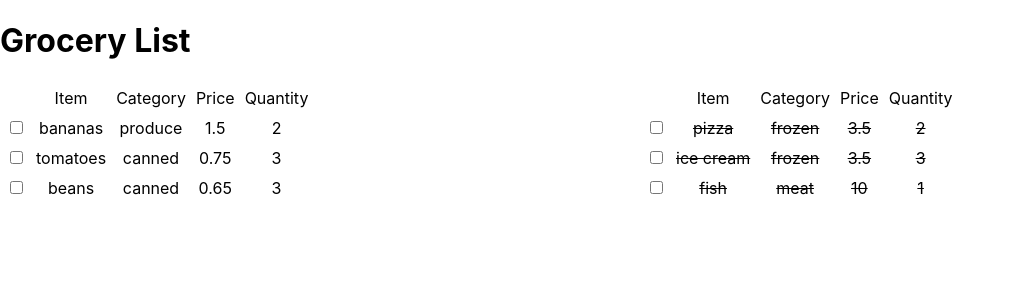
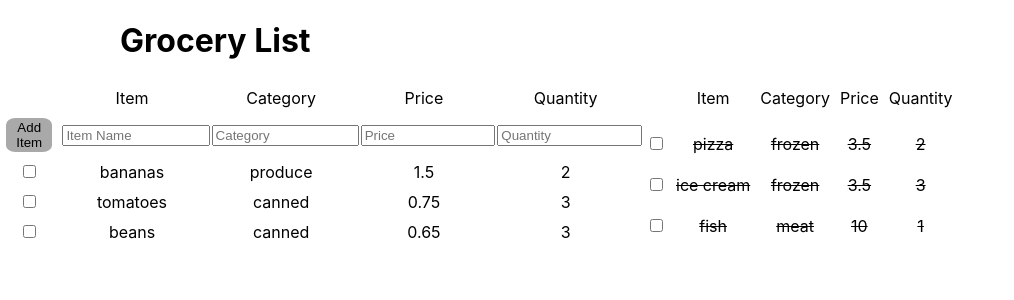
Before and after one commit to jgreenwood06/groceryList, a React (Create React App) app: page / in a window 1280 px wide. Shown: the top 300 px of the page, without its empty margins (0-1014 px from the left). Built offline with nearby package versions, Linux system fonts and the light colour scheme.

Commit message:
added fields for user inputs and button to add inputs as list item

```diff
--- a/src/App.js
+++ b/src/App.js
@@ -48,7 +48,14 @@ class App extends Component {
         quantity: 1,
         isPending: false
       }
-    ]
+    ],
+    userFields: {
+      name: 'default',
+      category: 'default',
+      price: 0.0,
+      quantity: 0,
+      isPending: true
+    }
   }
 /*
   moveToPending = (index) =>{
@@ -74,9 +81,11 @@ class App extends Component {
   constructor(props){
     super(props);
     this.updateIsPending = this.updateIsPending.bind(this);
-
-
-
+    this.addItem = this.addItem.bind(this)
+    this.updateUserNameField = this.updateUserNameField.bind(this)
+    this.updateUserCategoryField = this.updateUserCategoryField.bind(this)
+    this.updateUserPriceField = this.updateUserPriceField.bind(this)
+    this.updateUserQuantityField = this.updateUserQuantityField.bind(this)
   }
 
   updateIsPending(index) {
@@ -92,25 +101,95 @@ class App extends Component {
 
   }
 
+  addItem(){
+    this.setState({
+      pendingArray: this.state.pendingArray.concat(this.state.userFields)
+    })
+  }
 
+  updateUserNameField(value){
+    this.setState({
+      userFields: {
+        name: value,
+        category: this.state.userFields.category,
+        price: this.state.userFields.price,
+        quantity: this.state.userFields.quantity,
+        isPending: true
+      }
+    })
+  }
+
+  updateUserCategoryField(value){
+    this.setState({
+      userFields: {
+        name: this.state.userFields.name,
+        category: value,
+        price: this.state.userFields.price,
+        quantity: this.state.userFields.quantity,
+        isPending: true
+      }
+    })
+  }
+
+  updateUserPriceField(value){
+    this.setState({
+      userFields: {
+        name: this.state.userFields.name,
+        category: this.state.userFields.category,
+        price: value,
+        quantity: this.state.userFields.quantity,
+        isPending: true
+      }
+    })
+  }
+
+  updateUserQuantityField(value){
+    this.setState({
+      userFields: {
+        name: this.state.userFields.name,
+        category: this.state.userFields.category,
+        price: this.state.userFields.price,
+        quantity: value,
+        isPending: true
+      }
+    })
+  }
 
   render() {
     console.log(this.state.listitems)
     return (
       <div className="App">
-        <h1>Grocery List</h1>
+        <h1 style ={{padding: '0px 120px'}}>Grocery List</h1>
 
         <div class="flexbox-container">
           <div class="pendingColumn">
           <table class="pendingTable" cellpadding="4px">
             <thead>
               <tr>
-                <td>    </td>
+                <td>                     </td>
                 <td>Item</td>
                 <td>Category</td>
                 <td>Price</td>
                 <td>Quantity</td>
+                </tr>
+              <tr>
+                <td class="checkBoxColumn">
+                  <button style={buttonStyle} onClick={this.addItem} > Add Item </button>
+                </td>
+                <td>
+                  <input type= "text" onChange={event => this.updateUserNameField(event.target.value)} placeholder= "Item Name" style ={{width: '100%'}}/>
+                </td>
+                <td>
+                  <input type= "text" onChange={event => this.updateUserCategoryField(event.target.value)} placeholder= "Category" style ={{width: '100%'}}/>
+                </td>
+                <td>
+                  <input type= "text" onChange={event => this.updateUserPriceField(event.target.value)} placeholder= "Price" style ={{width: '100%'}}/>
+                </td>
+                <td>
+                  <input type= "text" onChange={event => this.updateUserQuantityField(event.target.value)} placeholder= "Quantity" style ={{width: '100%'}}/>
+                </td>
               </tr>
+
             </thead>
             <tbody>
               <PendingItems listitems={this.state.pendingArray} updateIsPending={this.updateIsPending}/>
@@ -127,6 +206,14 @@ class App extends Component {
                 <td>Price</td>
                 <td>Quantity</td>
               </tr>
+
+              <tr>
+                <td>    </td>
+                <td></td>
+                <td></td>
+                <td></td>
+                <td></td>
+              </tr>
             </thead>
               <CompletedItems listitems={this.state.pendingArray} updateIsPending={this.updateIsPending}/>
             </table>
@@ -137,4 +224,15 @@ class App extends Component {
   }
 }
 
+const buttonStyle = {
+  display: 'inline-block',
+  background: '#A9A9A9',
+  border: 'none',
+  padding: '2px 2px',
+  borderRadius: '20%',
+  cursor: 'pointer',
+  width:'5000',
+  height: '100%',
+}
+
 export default App;
--- a/src/CompletedItems.js
+++ b/src/CompletedItems.js
@@ -24,15 +24,7 @@ class CompletedItems extends Component {
   }
 }
 
-const buttonStyle = {
-  background: '#ff0000',
-  color: '#fff',
-  border: 'none',
-  padding: '2px 2px',
-  borderRadius: '5%',
-  cursor: 'pointer',
-  float: 'right'
-}
+
 
 export default CompletedItems;
 
--- a/src/index.css
+++ b/src/index.css
@@ -18,6 +18,12 @@ code {
   text-align: right;
 }
 
+.checkBoxColumn{
+  display: flex;
+  flex: 5;
+  text-align: left;
+}
+
 .completedColumn{
   display: flex;
   flex: 1;
```
Also changed, not shown: 1 other file (tests, documents, lock files or other folders).
